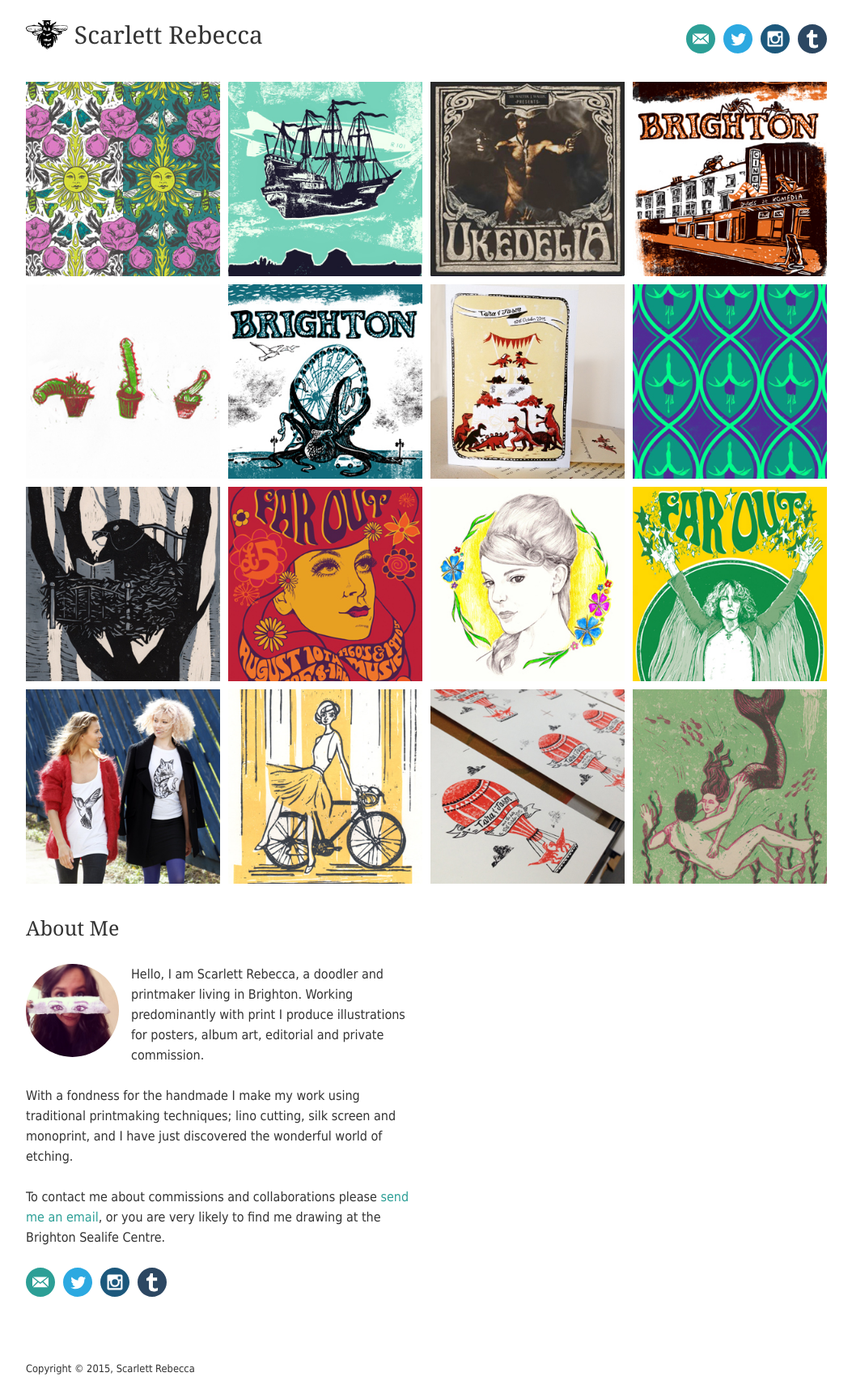
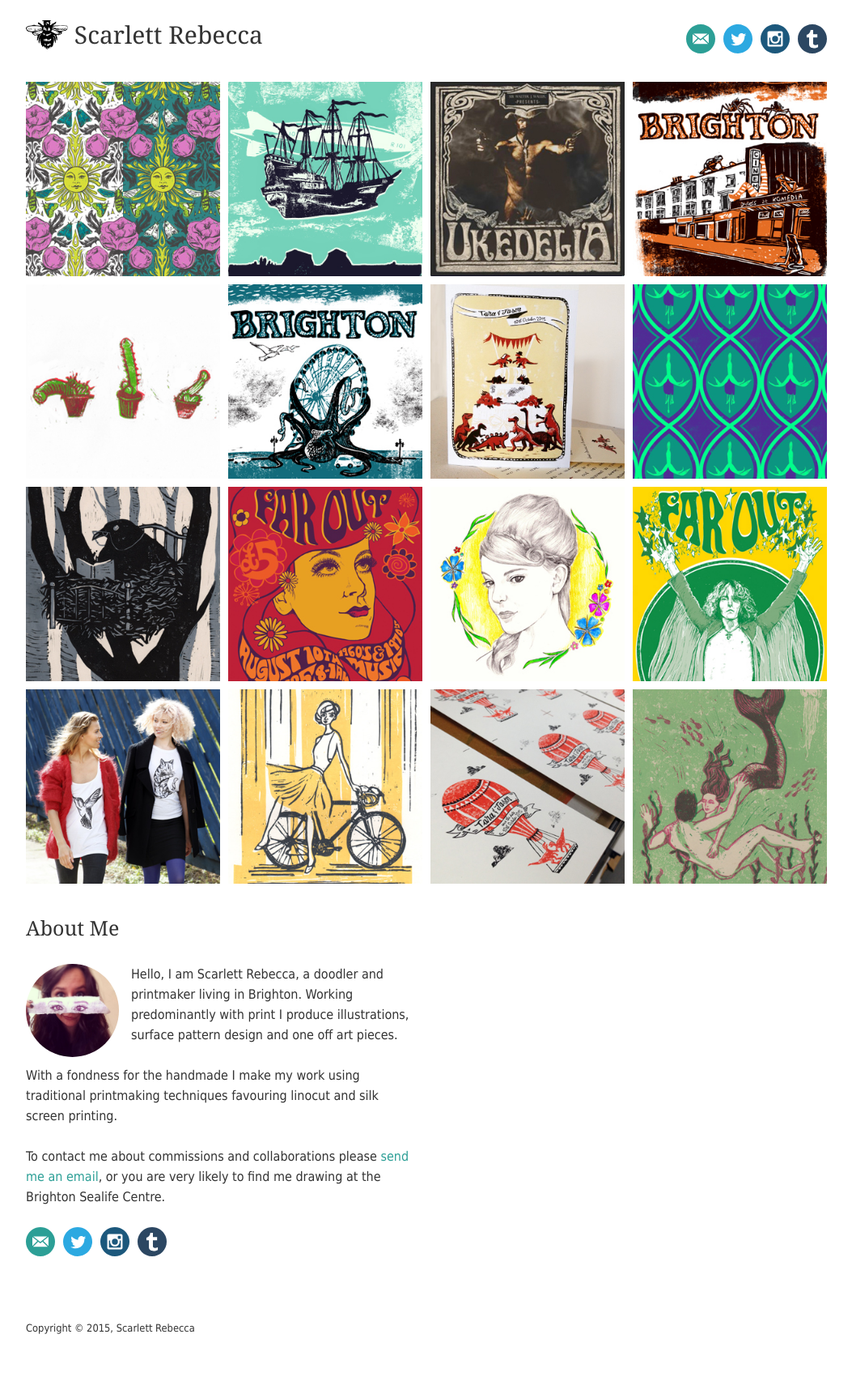
Before and after one commit to scarlettrebecca/website, a Jekyll site: the page built from index.html, in a window 1280 px wide. Shown: the whole page at 81% size, without its empty margins (108-1161 px from the left). Built offline with Jekyll 4.4.1, drawn with Linux system fonts in a browser that asks for light colours; after the commit the page ends 1671 px from its top, so only the background shows below that.

Commit message:
rewording Nov 15

```diff
--- a/_data/author.yml
+++ b/_data/author.yml
@@ -17,13 +17,11 @@ description: Scarlett Rebecca is an illustrator and printmaker living in Brighto
 about: >
   <p>
       Hello, I am Scarlett Rebecca, a doodler and printmaker living in Brighton.
-      Working predominantly with print I produce illustrations for posters,
-      album art, editorial and private commission.
+      Working predominantly with print I produce illustrations, surface pattern design and one off art pieces.
   </p>
   <p>
       With a fondness for the handmade I make my work using traditional
-      printmaking techniques; lino cutting, silk screen and monoprint,
-      and I have just discovered the wonderful world of etching.
+      printmaking techniques favouring linocut and silk screen printing.
   </p>
   <p>
       To contact me about commissions and collaborations please
```
